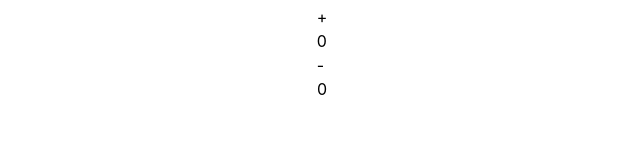
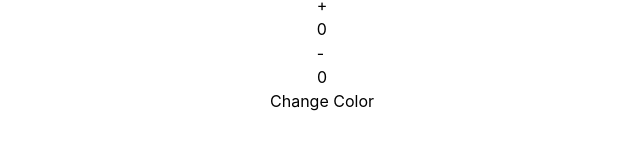
Before and after one commit to Vansh2744/Reactjs-Practise, a React (Vite) app: page / in a window 1280 px wide. Shown: the part 347-496 px from the top of the page, without its empty margins (318-958 px from the left). Built offline with nearby package versions, Linux system fonts and the light colour scheme.

Commit message:
manipulating DOM using useRef

```diff
--- a/src/App.tsx
+++ b/src/App.tsx
@@ -4,9 +4,10 @@ import Counting from "./components/Counting";
 function App() {
   const [count, setCount] = useState(0);
   const value = useRef(0);
+  const color = useRef<HTMLDivElement | null>(null);
 
   useEffect(() => {
-    value.current += 1;
+    value.current = value.current + 1;
   });
   return (
     <div className="flex flex-col items-center justify-center h-screen">
@@ -15,9 +16,18 @@ function App() {
         <p>{count}</p>
         <button onClick={() => setCount((prev) => prev - 1)}>-</button>
       </div>
-      <div>
+      <div ref={color}>
         <h1>{value.current}</h1>
       </div>
+      <button
+        onClick={() => {
+          if (color.current) {
+            color.current.style.backgroundColor = "cyan";
+          }
+        }}
+      >
+        Change Color
+      </button>
     </div>
   );
 }
```
